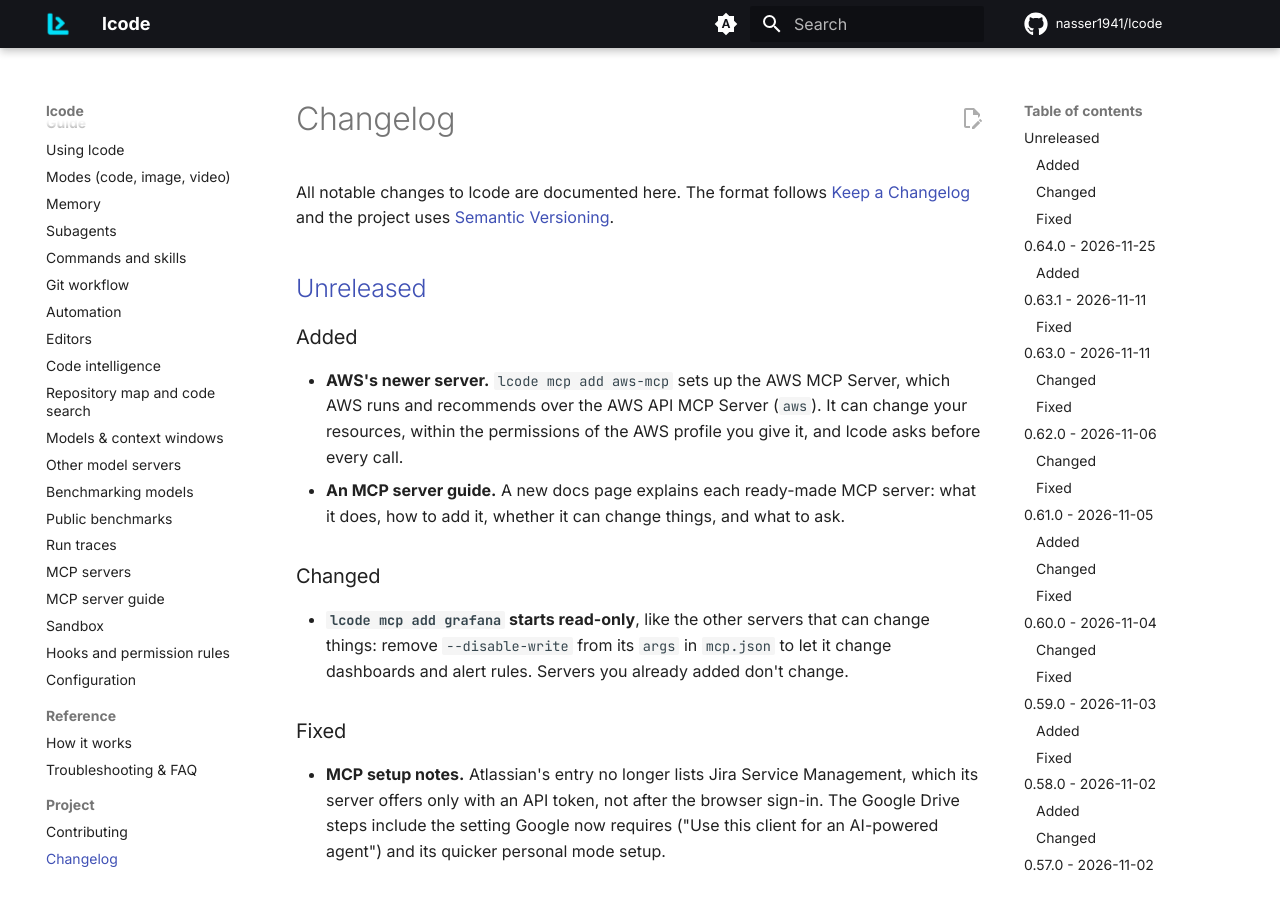
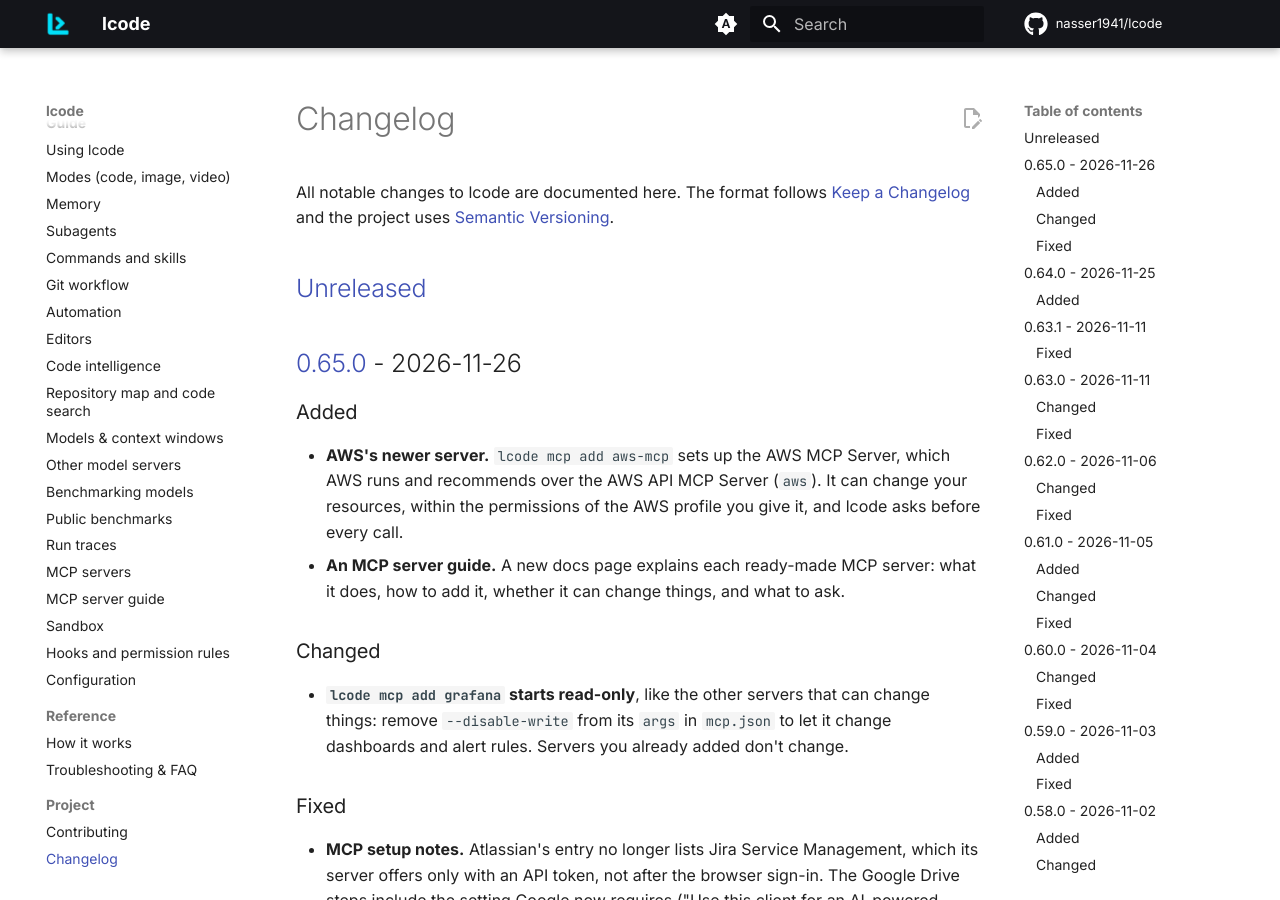
Before and after one commit to nasser1941/lcode, an MkDocs documentation site: the page built from docs/changelog.md, in a window 1280 px wide and 900 px high. Built offline with MkDocs 1.6.1 and Material for MkDocs 9.7.7, drawn with Linux system fonts in a browser that asks for light colours; comment, search, counter and statistics services are not loaded.

Commit message:
Release 0.65.0 (#279)
Co-authored-by: Naser Derakhshan <9349840+nasser1941@users.noreply.github.com>
Co-authored-by: Claude Opus 5.5 <noreply@anthropic.com>

```diff
--- a/CHANGELOG.md
+++ b/CHANGELOG.md
@@ -5,6 +5,8 @@ All notable changes to lcode are documented here. The format follows
 [Semantic Versioning](https://semver.org/).
 
 ## [Unreleased]
+
+## [0.65.0] - 2026-11-26
 
 ### Added
 
@@ -1458,7 +1460,8 @@ First public release.
 - `AGENTS.md` project instructions and `/init` to generate them.
 - One-line installer for Linux and macOS.
 
-[Unreleased]: https://github.com/nasser1941/lcode/compare/v0.64.0...HEAD
+[Unreleased]: https://github.com/nasser1941/lcode/compare/v0.65.0...HEAD
+[0.65.0]: https://github.com/nasser1941/lcode/compare/v0.64.0...v0.65.0
 [0.64.0]: https://github.com/nasser1941/lcode/compare/v0.63.1...v0.64.0
 [0.63.1]: https://github.com/nasser1941/lcode/compare/v0.63.0...v0.63.1
 [0.63.0]: https://github.com/nasser1941/lcode/compare/v0.62.0...v0.63.0
--- a/src/lcode/__init__.py
+++ b/src/lcode/__init__.py
@@ -3,7 +3,7 @@
 From a program: `from lcode import Session` (see lcode.api).
 """
 
-__version__ = "0.64.0"
+__version__ = "0.65.0"
 
 API = ("Session", "Result", "Options", "SetupError")
 
```
Also changed, not shown: docs/quickstart.md (+1 -1 lines).
